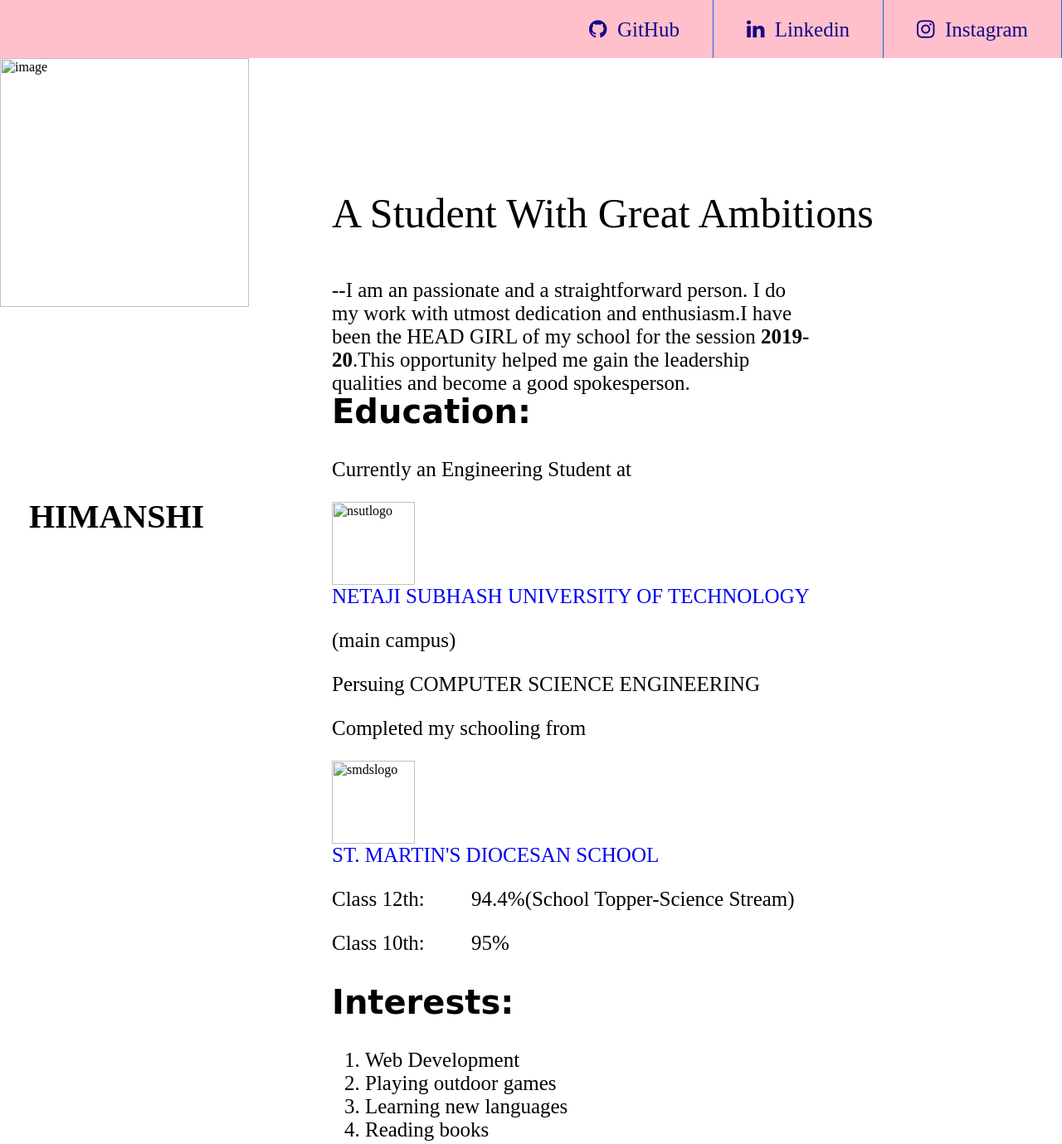
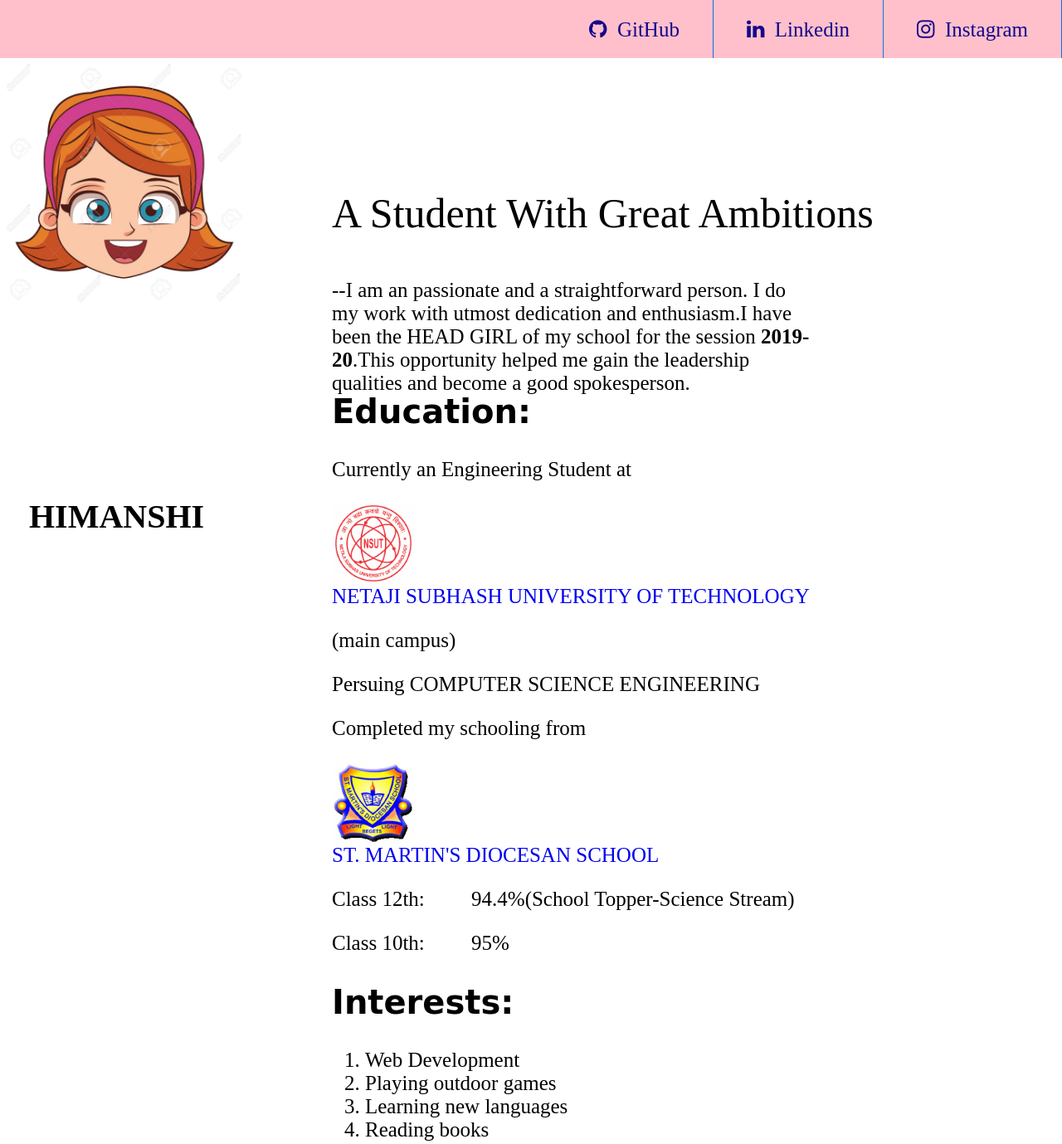
Before and after one commit to Himanshi1207/Myfirstrepository.io, a plain HTML site: page index.html in a window 1280 px wide. Shown: the top 1379 px of the page at 83% size. Drawn offline with Linux system fonts and the light colour scheme.

Commit message:
Update index.html

```diff
--- a/index.html
+++ b/index.html
@@ -13,7 +13,7 @@
 <li><a href="https://www.linkedin.com/mynetwork" class="fa fa-linkedin" target="_blank">&nbsp&nbspLinkedin</a></li>
 <li><a href="https://github.com/" class="fa fa-github" target="_blank">&nbsp&nbspGitHub</a></li>
 </ul>
-<img class="images" src="progate./girl.jpg" alt="image">
+<img class="images" src="./girl.jpg" alt="image">
 <p class="topic">A Student With Great Ambitions</p>
 <p class="word">--I am an passionate and a straightforward person. I do my work with utmost dedication and enthusiasm.I have been the HEAD GIRL of my school for the session <b>2019-20</b>.This opportunity helped me gain the leadership qualities and become a good spokesperson.</p>
 <h1>HIMANSHI</h1>
@@ -22,10 +22,10 @@
 <div class="edu">
 <h2 class="h2">Education:</h2>
 <p class="normal">Currently an Engineering Student at </p>
-<img src="progate./nsut.png" alt="nsutlogo"><a class="link" href="http://www.nsit.ac.in/" target="_blank">NETAJI SUBHASH UNIVERSITY OF TECHNOLOGY</a><p class="normal"> (main campus) </p>
+<img src="./nsut.png" alt="nsutlogo"><a class="link" href="http://www.nsit.ac.in/" target="_blank">NETAJI SUBHASH UNIVERSITY OF TECHNOLOGY</a><p class="normal"> (main campus) </p>
 <p class="normal">Persuing COMPUTER SCIENCE ENGINEERING</p>
 <p class="normal">Completed my schooling from </p>
-<img src="progate./smdslogo.png" alt="smdslogo"><a class="link"href="http://stmartinschooldelhicantt.com/#"target="_blank">ST. MARTIN'S DIOCESAN SCHOOL</a>
+<img src="./smdslogo.png" alt="smdslogo"><a class="link"href="http://stmartinschooldelhicantt.com/#"target="_blank">ST. MARTIN'S DIOCESAN SCHOOL</a>
 <p class="normal">Class 12th:&nbsp&nbsp&nbsp&nbsp&nbsp&nbsp&nbsp&nbsp	94.4%(School Topper-Science Stream)</p>
 <p class="normal">Class 10th:&nbsp&nbsp&nbsp&nbsp&nbsp&nbsp&nbsp&nbsp	95%</p>
 </div>
```
